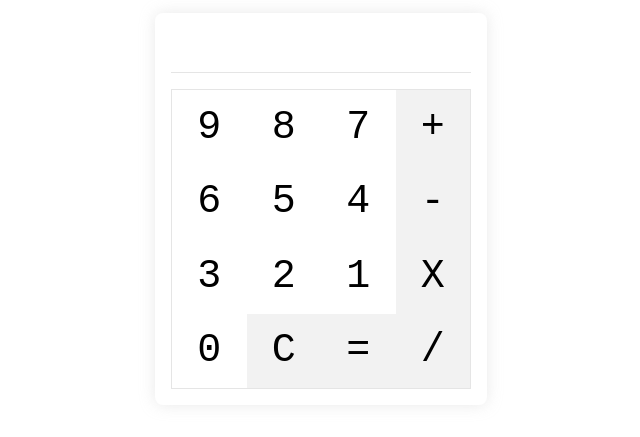
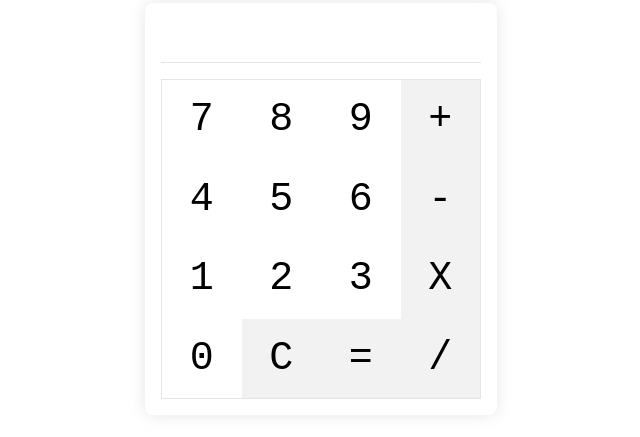
Before and after one commit to ShaySkitel/calculator, a plain HTML site: page index.html in a window 1280 px wide. Shown: the part 191-628 px from the top of the page, without its empty margins (319-959 px from the left). Drawn offline with Linux system fonts and the light colour scheme.

Commit message:
Change styles

```diff
--- a/index.html
+++ b/index.html
@@ -14,17 +14,17 @@
     <main>
         <section id="info"></section>
         <section id="keys">
+            <button>7</button>
+            <button>8</button>
             <button>9</button>
-            <button>8</button>
-            <button>7</button>
             <button class="funcbtn">+</button>
+            <button>4</button>
+            <button>5</button>
             <button>6</button>
-            <button>5</button>
-            <button>4</button>
             <button class="funcbtn">-</button>
+            <button>1</button>
+            <button>2</button>
             <button>3</button>
-            <button>2</button>
-            <button>1</button>
             <button class="funcbtn">X</button>
             <button>0</button>
             <button class="funcbtn">C</button>
--- a/styles.css
+++ b/styles.css
@@ -13,8 +13,8 @@ main {
     flex-direction: column;
     padding: 1em;
     border-radius: 0.5em;
-    box-shadow: 0px 0px 15px 0px rgba(192, 192, 192, 0.35);
-    width: 300px;
+    box-shadow: 0px 0px 15px 0px rgba(192, 192, 192, 0.4);
+    width: 320px;
 }
 
 main button {
@@ -23,10 +23,11 @@ main button {
     justify-content: center;
     align-items: center;
     font-size: 2.5rem;
-    width: calc(298px / 4);
-    height: calc(298px / 4);
+    width: calc(318px / 4);
+    height: calc(318px / 4);
     border: none;
     background: none;
+    color: black;
 }
 
 main button:active,
```
